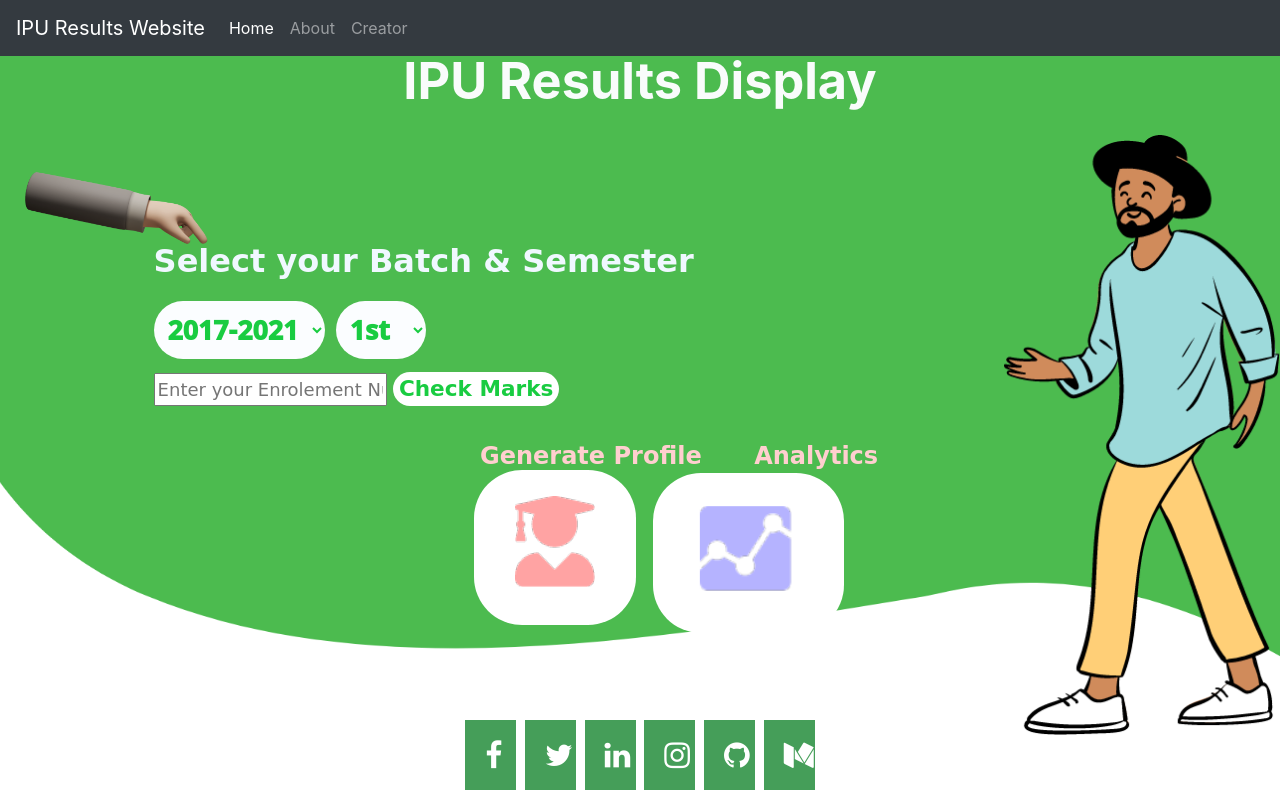
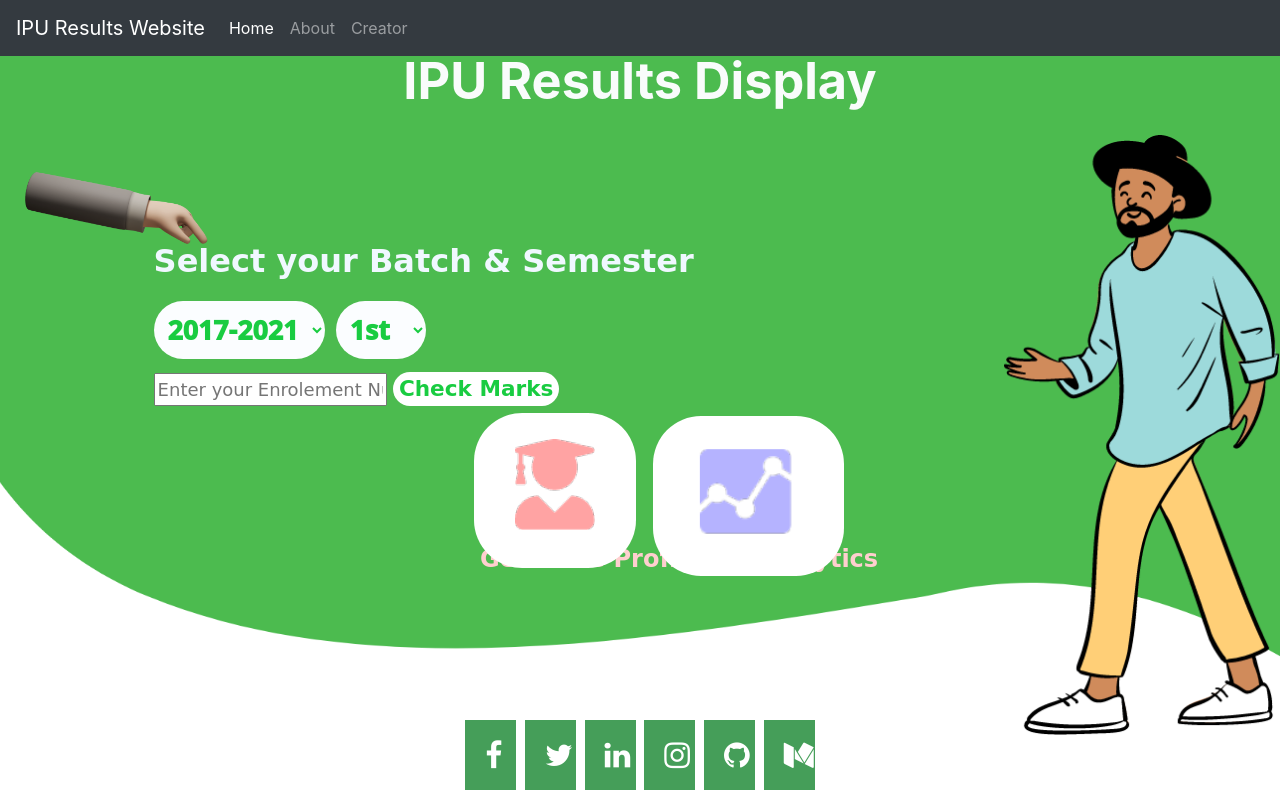
Before and after one commit to kaustubhgupta/IPU-Website, a Flask app: page / in a window 1280 px wide. Run offline with Flask 2, Linux system fonts and the light colour scheme; some libraries are stand-ins or nearby versions.

Commit message:
bad idea

```diff
--- a/app/static/css/min.css
+++ b/app/static/css/min.css
@@ -108,13 +108,14 @@
     position: absolute;
     border-radius: 0.5in;
     margin-left: 37%;
-    margin-top: 2.5%;
+    margin-top: 0.5%;
+
 }
 
 .img-analytics {
     position: absolute;
     border-radius: 0.5in;
-    margin-top: 2.72%;
+    margin-top: 0.72%;
     margin-left: 51%;
     height: 20%;
 }
@@ -272,10 +273,6 @@ width: 4%;
     font-family: cursive;
 }
 
-.extra {
-    margin-top: -8%;
-}
-
 @media only screen and (min-device-width : 320px) and (max-device-width : 480px) {
 
     .marks {
@@ -337,13 +334,13 @@ width: 4%;
         position: absolute;
         border-radius: 1in;
         margin-left: 3%;
-        margin-top: 10.5%;
+        margin-top: 0.5%;
     }
 
     .img-analytics {
         position: absolute;
         border-radius: 0.5in;
-        margin-top: 10.5%;
+        margin-top: 5.5%;
         margin-left: 53%;
     }
 
@@ -390,7 +387,7 @@ width: 4%;
 
     .features-name {
         margin-left: 7%;
-        margin-top: 37%;
+        margin-top: 42%;
     }
 
     a:hover {
@@ -472,8 +469,4 @@ width: 4%;
         list-style-position: inside;
         margin-left: -11%;
     }
-
-    .extra {
-        margin-top: -22%;
-    }
 }
--- a/app/templates/index.html
+++ b/app/templates/index.html
@@ -31,7 +31,6 @@
         <button type="submit" class="chk-btn">Check Marks</button>
     </div>
     </form>
-    <div class="extra">
     <a href="/profile"><img class="img-profgen" src="/static/img/profile.png"></a>
     <a href="/dashapp"><img class="img-analytics" src="/static/img/analytics.png"></a>
     <div class="features-name">
@@ -40,5 +39,4 @@
         <a class="custom-a" href="/dashapp">Analytics</a>
     </div>
 </div>
-</div>
 {% endblock body %}
```
Lines whose indentation alone changed are shown as unchanged.
